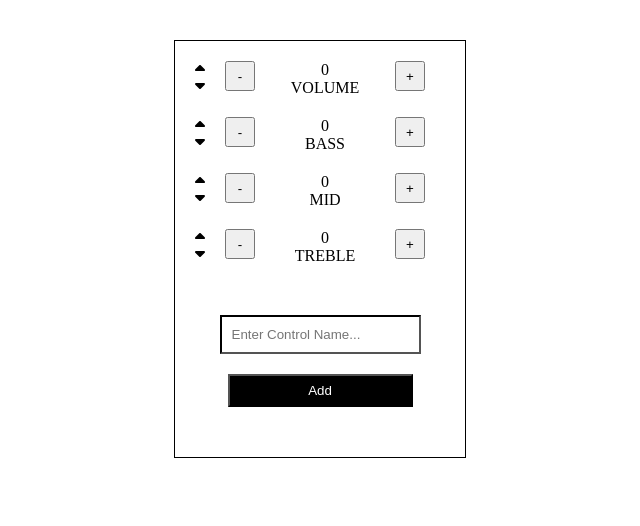
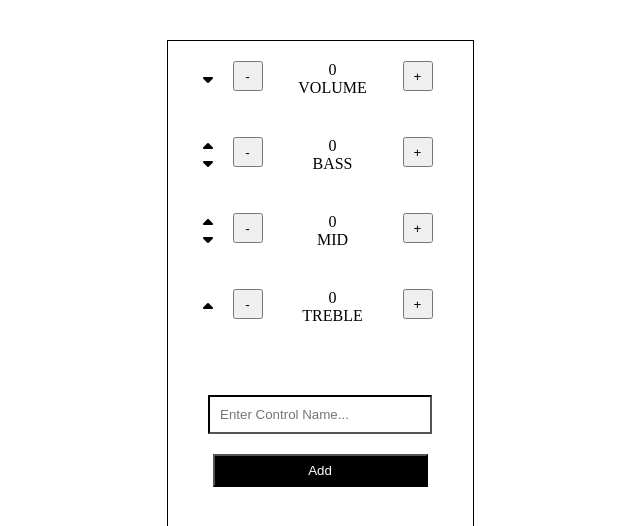
Before and after one commit to dimakol/audio-controls, a React (Vite) app: page / in a window 1280 px wide. Shown: the top 526 px of the page, without its empty margins (320-960 px from the left). Built offline with nearby package versions, Linux system fonts and the light colour scheme.

Commit message:
feat(AudioControls): up/down buttons - up/down buttons for moving the item up and down (the first item cannot move up and the last one cannot move down)

```diff
--- a/src/AudioControls/AudioControl/AudioControl.css
+++ b/src/AudioControls/AudioControl/AudioControl.css
@@ -1,17 +1,13 @@
 .audio-control {
   display: flex;
-  margin: 20px;
-}
-
-.arrows-container {
-  display: flex;
-  flex-direction: column;
+  margin: 20px 20px 20px 0;
 }
 
 .btn {
   margin: 0 20px;
   height: 30px;
   width: 30px;
+  cursor: pointer;
 }
 
 .value-label-container {
--- a/src/AudioControls/AudioControl/AudioControl.jsx
+++ b/src/AudioControls/AudioControl/AudioControl.jsx
@@ -1,6 +1,4 @@
 import React, { useState, useEffect } from "react";
-import { FontAwesomeIcon } from "@fortawesome/react-fontawesome";
-import { faCaretDown, faCaretUp } from "@fortawesome/free-solid-svg-icons";
 import "./AudioControl.css";
 
 const AudioControl = (props) => {
@@ -8,9 +6,6 @@ const AudioControl = (props) => {
   const [value, setValue] = useState(props.value);
   const [isVolumeAndGreaterThan90, setIsVolumeAndGreaterThan90] =
     useState(false);
-
-  const downIcon = <FontAwesomeIcon icon={faCaretDown} />;
-  const upIcon = <FontAwesomeIcon icon={faCaretUp} />;
 
   useEffect(() => {
     if (label === "volume" && value > 90) {
@@ -31,10 +26,6 @@ const AudioControl = (props) => {
 
   return (
     <div className="audio-control">
-      <div className="arrows-container">
-        {upIcon}
-        {downIcon}
-      </div>
       <button className="btn" type="button" onClick={decreaseValue}>
         -
       </button>
--- a/src/AudioControls/AudioControls.css
+++ b/src/AudioControls/AudioControls.css
@@ -1,6 +1,20 @@
 .audio-controls {
   border: 1px solid black;
   width: fit-content;
+}
+
+.control {
+  display: flex;
+}
+
+.arrows-container {
+  display: flex;
+  flex-direction: column;
+  margin: auto auto auto 35px;
+}
+
+.pointer-cursor {
+  cursor: pointer;
 }
 
 .new-control-container {
@@ -10,12 +24,13 @@
 .control-name-input {
   border-color: black;
   padding: 10px;
+  width: 200px;
 }
 
 .add-button {
   display: block;
   margin: 20px auto;
-  width: 185px;
+  width: 215px;
   padding: 7px;
   background-color: black;
   color: white;
--- a/src/AudioControls/AudioControls.jsx
+++ b/src/AudioControls/AudioControls.jsx
@@ -1,4 +1,6 @@
 import React, { useState, useEffect } from "react";
+import { FontAwesomeIcon } from "@fortawesome/react-fontawesome";
+import { faCaretDown, faCaretUp } from "@fortawesome/free-solid-svg-icons";
 import AudioControl from "./AudioControl/AudioControl";
 import "./AudioControls.css";
 
@@ -12,6 +14,48 @@ const controls = {
 const AudioControls = () => {
   const [controlsList, setControlsList] = useState([]);
   const [controlNameInput, setControlNameInput] = useState("");
+
+  const moveItemDown = (index) => {
+    let firstItems, lastItems, updatedControlsList;
+    const currentItem = controlsList[index];
+    const nextItem = controlsList[index + 1];
+    // first item selected to move down
+    if (index === 0) {
+      lastItems = controlsList.slice(index + 2);
+      updatedControlsList = [nextItem, currentItem, ...lastItems];
+    } else {
+      firstItems = controlsList.slice(0, index);
+      lastItems = controlsList.slice(index + 2);
+      updatedControlsList = [
+        ...firstItems,
+        nextItem,
+        currentItem,
+        ...lastItems,
+      ];
+    }
+    setControlsList(updatedControlsList);
+  };
+
+  const moveItemUp = (index) => {
+    let firstItems, lastItems, updatedControlsList;
+    const currentItem = controlsList[index];
+    const previousItem = controlsList[index - 1];
+    // last item selected to move up
+    if (index === controlsList.length - 1) {
+      firstItems = controlsList.slice(0, index - 1);
+      updatedControlsList = [...firstItems, currentItem, previousItem];
+    } else {
+      firstItems = controlsList.slice(0, index - 1);
+      lastItems = controlsList.slice(index + 1);
+      updatedControlsList = [
+        ...firstItems,
+        currentItem,
+        previousItem,
+        ...lastItems,
+      ];
+    }
+    setControlsList(updatedControlsList);
+  };
 
   useEffect(() => {
     const volume = (
@@ -73,9 +117,38 @@ const AudioControls = () => {
     setControlNameInput("");
   };
 
+  /**
+   *
+   * @param {number} itemIndex
+   * @returns arrows of the item for moving it up and down
+   */
+  const renderArrows = (itemIndex) => (
+    <>
+      {itemIndex !== 0 && (
+        <FontAwesomeIcon
+          className={"pointer-cursor"}
+          icon={faCaretUp}
+          onClick={() => moveItemUp(itemIndex)}
+        />
+      )}
+      {itemIndex !== controlsList.length - 1 && (
+        <FontAwesomeIcon
+          className={"pointer-cursor"}
+          icon={faCaretDown}
+          onClick={() => moveItemDown(itemIndex)}
+        />
+      )}
+    </>
+  );
+
   return (
     <div className="audio-controls">
-      {controlsList}
+      {controlsList.map((item, index) => (
+        <div key={item.key} className="control">
+          <div className="arrows-container">{renderArrows(index)}</div>
+          {item}
+        </div>
+      ))}
       <div className="new-control-container">
         <input
           type="text"
@@ -84,7 +157,7 @@ const AudioControls = () => {
           value={controlNameInput}
           onChange={handleInputChange}
         />
-        <button className="add-button" onClick={onSubmit}>
+        <button className="add-button pointer-cursor" onClick={onSubmit}>
           Add
         </button>
       </div>
```
